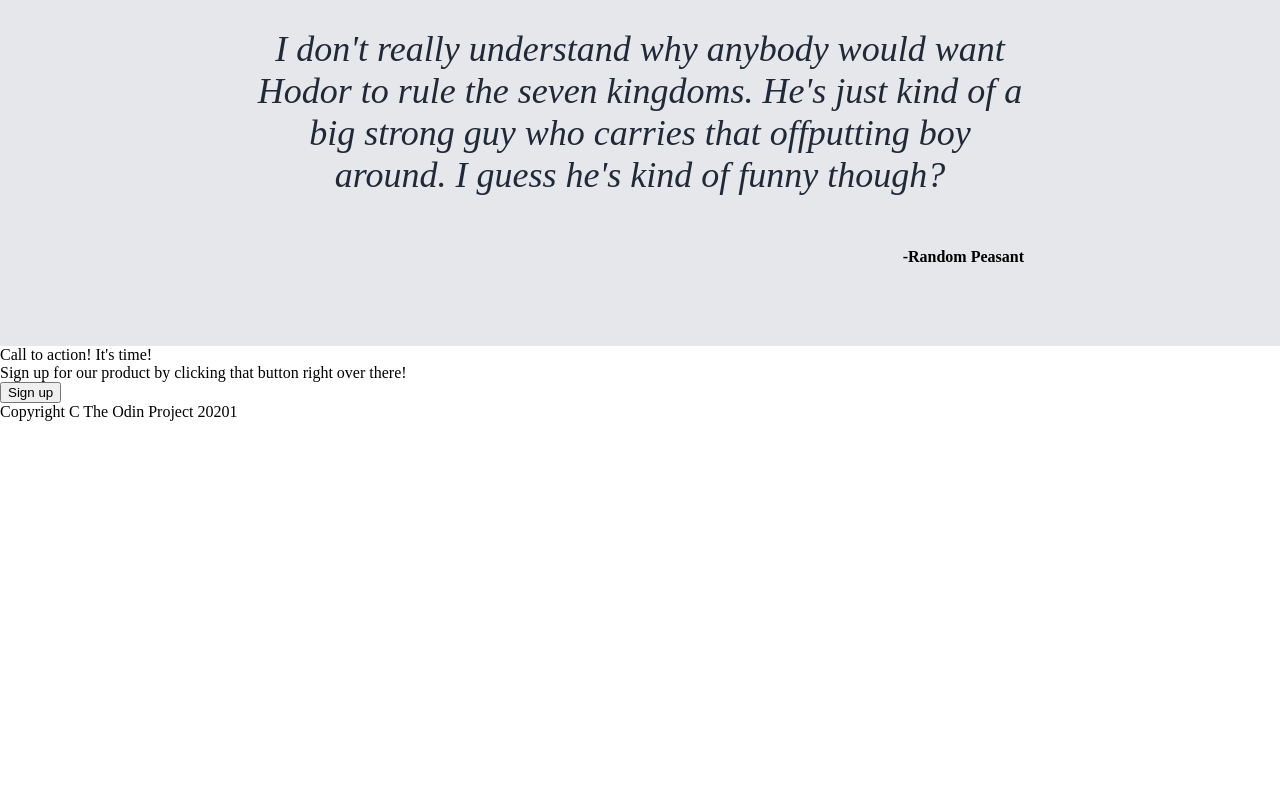
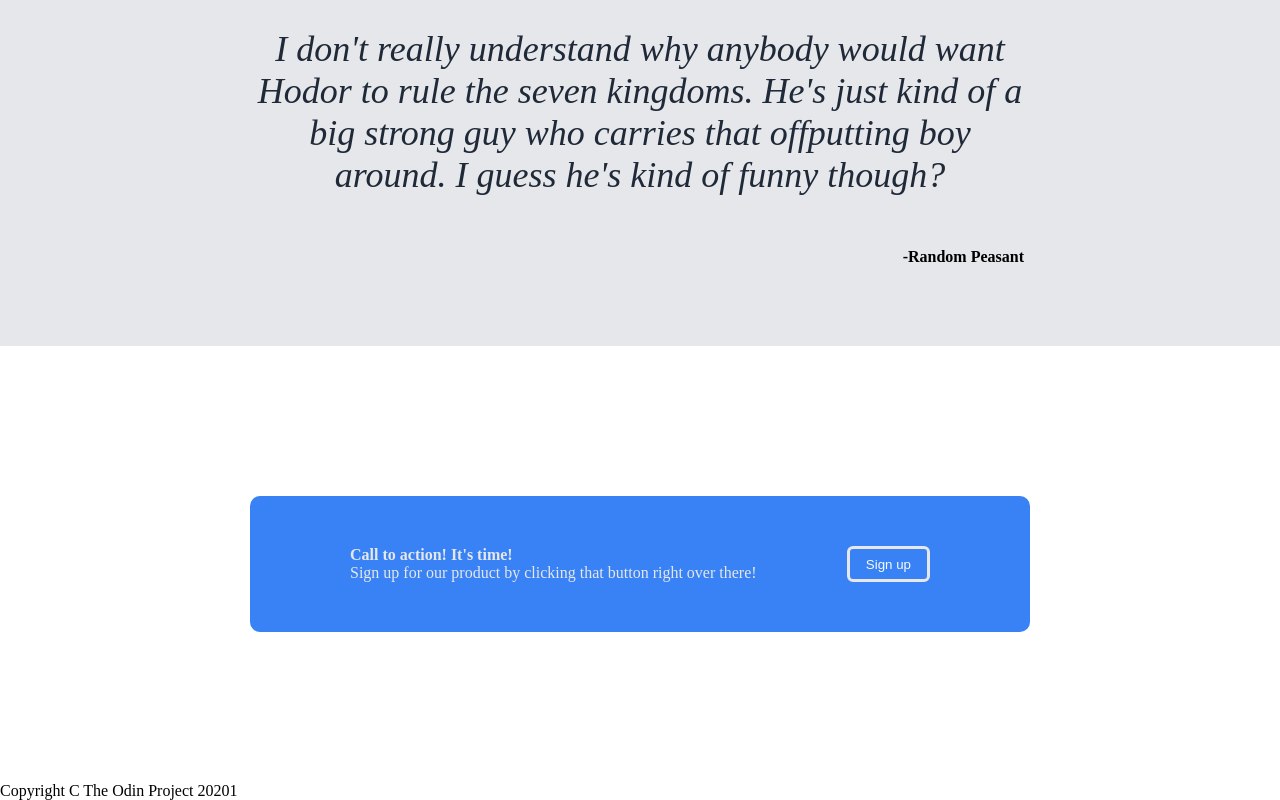
Before and after one commit to TopHat-x/project-landing-page, a plain HTML site: page index.html in a window 1280 px wide. Shown: the part 1187-1987 px from the top of the page. Before the commit the page ends 1608 px from the top, so only its background shows below. Drawn offline with Linux system fonts and the light colour scheme.

Commit message:
Sign-up section added.

```diff
--- a/style.css
+++ b/style.css
@@ -58,13 +58,23 @@ a {
     height: 238px;
 }
 
-.button1 {
+.button1,
+.button2 {
     color: #F9FAF8;
     background-color: #3882F6;
     border-radius: 6px;
     border: none;
     padding: 4px 16px 4px 16px;
+
+}
+
+.button1 {
     margin: 0 auto 0 0;
+}
+
+.button2 {
+    border: 3px solid #E5E7EB;
+    margin: 0 0 0 auto;
 }
 
 .main {
@@ -106,6 +116,20 @@ p {
     flex-direction: column;
 }
 
+.sign-up {
+    margin: 150px 250px 150px 250px;
+    background-color: #3882F6;
+    color: #E5E7EB;
+    padding: 50px 100px 50px 100px;
+    border-radius: 10px;
+    display: flex;
+    justify-content: space-between;
+}
+
+.sign-up-title {
+    font-weight: bold;
+}
+
 .main-text {
     font-size: 48px;
     font-weight: 900;
```
